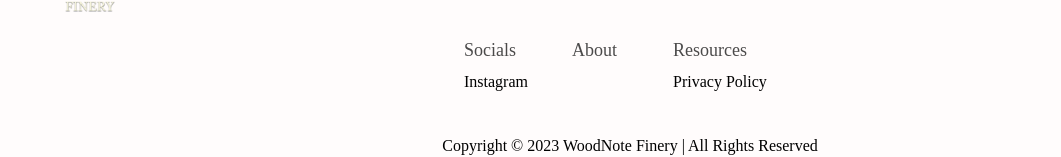
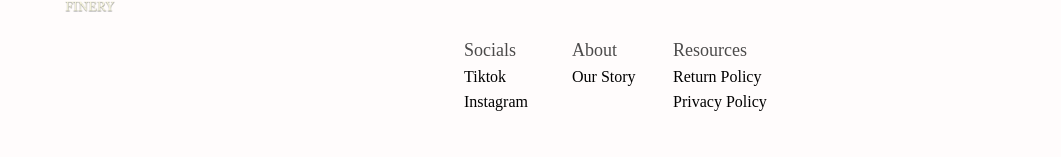
Before and after one commit to stmblueprint/Woodnote-FineryStore, a React (Vite) app: page / in a window 1280 px wide. Shown: the part 1261-1418 px from the top of the page, without its empty margins (10-1071 px from the left). Built offline with nearby package versions, Linux system fonts and the light colour scheme; no server answers; the database is empty.

Commit message:
server update

```diff
--- a/src/components/Footer.jsx
+++ b/src/components/Footer.jsx
@@ -26,9 +26,9 @@ const Footer = () => {
                     <th>Resources</th>
                 </tr>
                     <tr>
-                        {/* <td>Tiktok</td> */}
-                        {/* <td>Our Story</td> */}
-                        {/* <td>Return Policy</td> */}
+                        <td>Tiktok</td>
+                        <td>Our Story</td>
+                        <td>Return Policy</td>
                     </tr>
                     <tr>
                         <td>Instagram</td>
```
